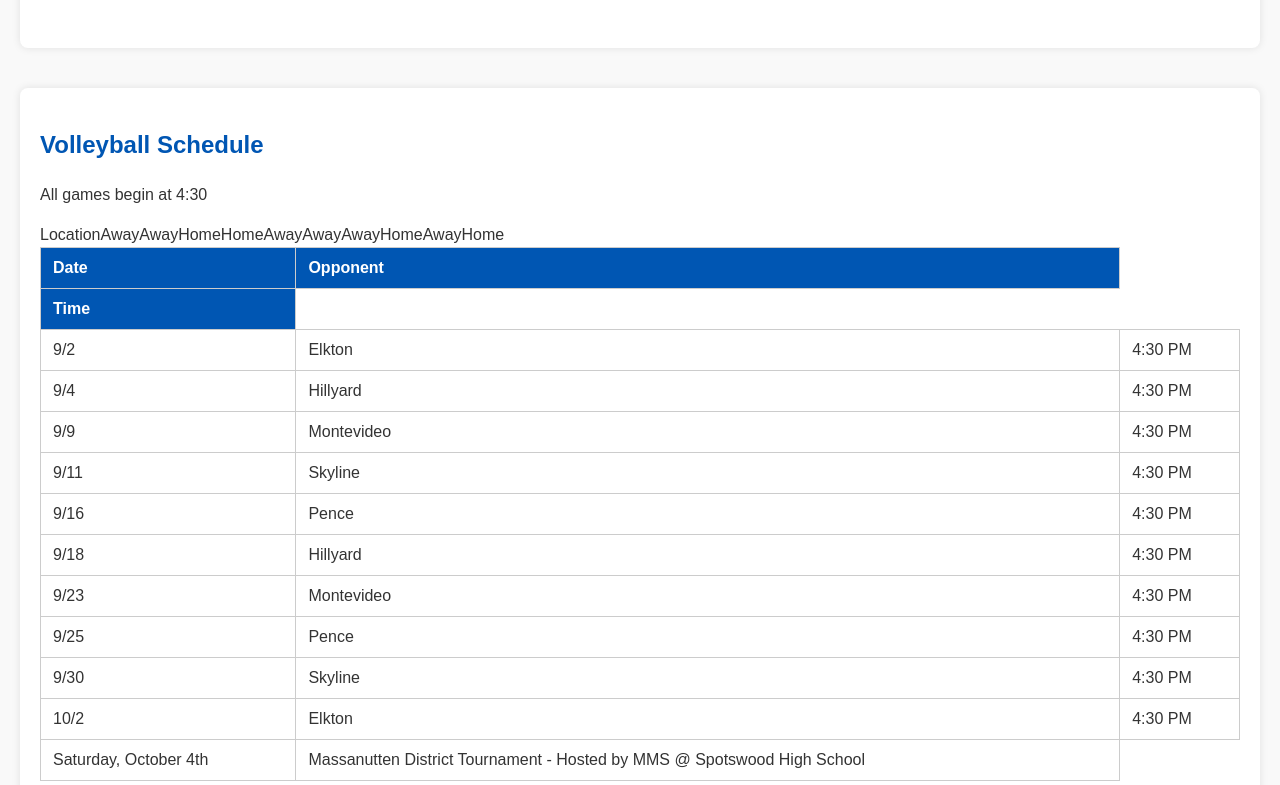
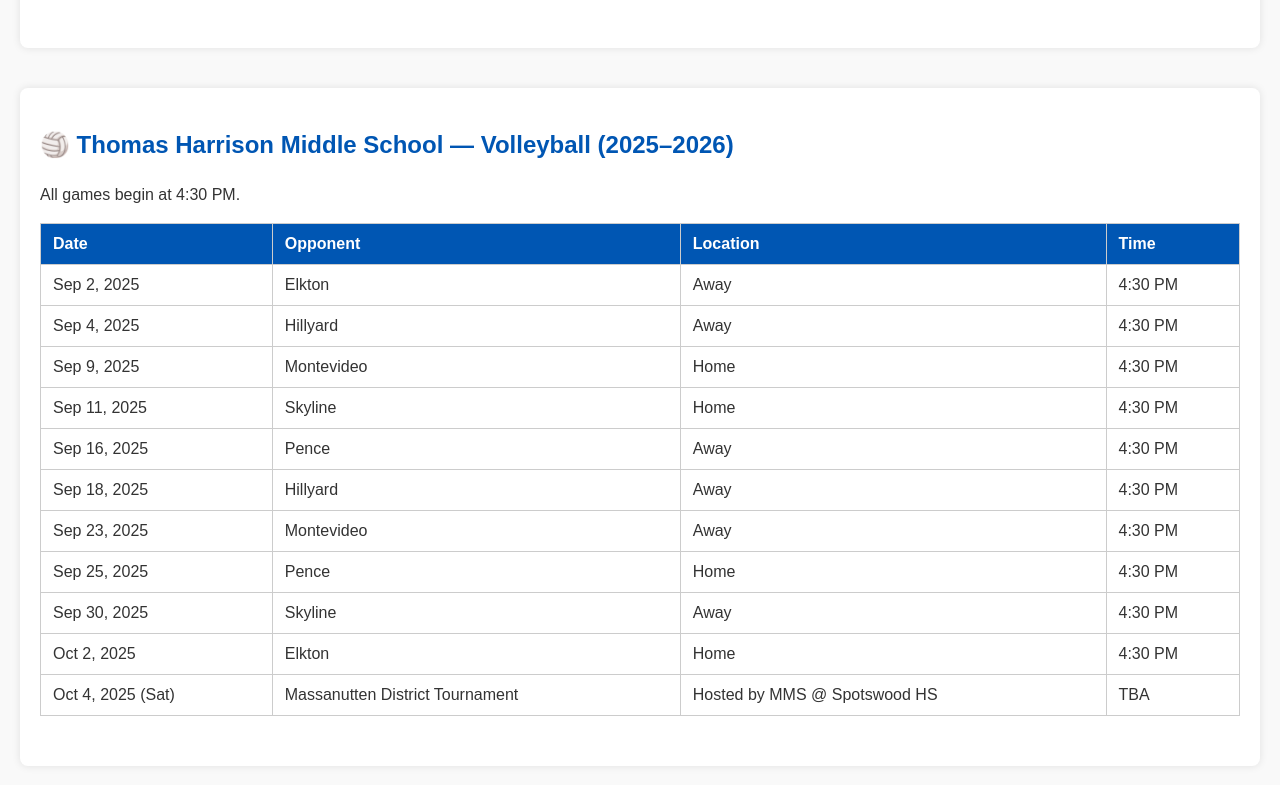
Before and after one commit to zachdavidson145/THMS-Contact-Work, a plain HTML site: page index.html in a window 1280 px wide. Shown: the part 1359-2144 px from the top of the page. Drawn offline with Linux system fonts and the light colour scheme.

Commit message:
Update index.html

```diff
--- a/index.html
+++ b/index.html
@@ -105,28 +105,31 @@
 </section>
 
    <!-- Volleyball Schedule -->
-  <section class="card">
-      <h2>Volleyball Schedule</h2>
-      <p>All games begin at 4:30</p>
+<section class="card" style="margin-top:18px">
+  <h2>🏐 Thomas Harrison Middle School — Volleyball (2025–2026)</h2>
+  <p class="lead">All games begin at 4:30 PM.</p>
+  <div class="table-wrap">
     <table>
       <thead>
-          <tr><th>Date</th><th>Opponent</th></tr>Location</th><th>Time</th></tr>
+        <tr><th>Date</th><th>Opponent</th><th>Location</th><th>Time</th></tr>
       </thead>
       <tbody>
-          <tr><td data-label="Date">9/2</td><td data-label="Opponent">Elkton</td></tddata-label="Location">Away</td><td data-label="Time">4:30 PM</td></tr>
-          <tr><td data-label="Date">9/4</td><td data-label="Opponent">Hillyard</td></trdata-label="Location">Away</td><td data-label="Time">4:30 PM</td></tr>
-          <tr><td data-label="Date">9/9</td><td data-label="Opponent">Montevideo</td></trdata-label="Location">Home</td><td data-label="Time">4:30 PM</td></tr>
-          <tr><td data-label="Date">9/11</td><td data-label="Opponent">Skyline</td></trdata-label="Location">Home</td><td data-label="Time">4:30 PM</td></tr>
-          <tr><td data-label="Date">9/16</td><td data-label="Opponent">Pence</td></trdata-label="Location">Away</td><td data-label="Time">4:30 PM</td></tr>
-          <tr><td data-label="Date">9/18</td><td data-label="Opponent">Hillyard</td></trdata-label="Location">Away</td><td data-label="Time">4:30 PM</td></tr>
-          <tr><td data-label="Date">9/23</td><td date-label="Opponent">Montevideo</td></trdata-label="Location">Away</td><td data-label="Time">4:30 PM</td></tr>
-          <tr><td data-label="Date">9/25</td><td data-label="Opponent">Pence</td></trdata-label="Location">Home</td><td data-label="Time">4:30 PM</td></tr>
-          <tr><td data-label="Date">9/30</td><td data-label="Opponent">Skyline</td></trdata-label="Location">Away</td><td data-label="Time">4:30 PM</td></tr>
-          <tr><td data-label="Date">10/2</td><td data-label="Opponent">Elkton</td></trdata-label="Location">Home</td><td data-label="Time">4:30 PM</td></tr>
-          <tr><td>Saturday, October 4th</td><td>Massanutten District Tournament - Hosted by MMS @ Spotswood High School</td></tr>
+        <tr><td data-label="Date">Sep 2, 2025</td><td data-label="Opponent">Elkton</td><td data-label="Location">Away</td><td data-label="Time">4:30 PM</td></tr>
+        <tr><td data-label="Date">Sep 4, 2025</td><td data-label="Opponent">Hillyard</td><td data-label="Location">Away</td><td data-label="Time">4:30 PM</td></tr>
+        <tr><td data-label="Date">Sep 9, 2025</td><td data-label="Opponent">Montevideo</td><td data-label="Location">Home</td><td data-label="Time">4:30 PM</td></tr>
+        <tr><td data-label="Date">Sep 11, 2025</td><td data-label="Opponent">Skyline</td><td data-label="Location">Home</td><td data-label="Time">4:30 PM</td></tr>
+        <tr><td data-label="Date">Sep 16, 2025</td><td data-label="Opponent">Pence</td><td data-label="Location">Away</td><td data-label="Time">4:30 PM</td></tr>
+        <tr><td data-label="Date">Sep 18, 2025</td><td data-label="Opponent">Hillyard</td><td data-label="Location">Away</td><td data-label="Time">4:30 PM</td></tr>
+        <tr><td data-label="Date">Sep 23, 2025</td><td data-label="Opponent">Montevideo</td><td data-label="Location">Away</td><td data-label="Time">4:30 PM</td></tr>
+        <tr><td data-label="Date">Sep 25, 2025</td><td data-label="Opponent">Pence</td><td data-label="Location">Home</td><td data-label="Time">4:30 PM</td></tr>
+        <tr><td data-label="Date">Sep 30, 2025</td><td data-label="Opponent">Skyline</td><td data-label="Location">Away</td><td data-label="Time">4:30 PM</td></tr>
+        <tr><td data-label="Date">Oct 2, 2025</td><td data-label="Opponent">Elkton</td><td data-label="Location">Home</td><td data-label="Time">4:30 PM</td></tr>
+        <tr><td data-label="Date">Oct 4, 2025 (Sat)</td><td data-label="Opponent">Massanutten District Tournament</td><td data-label="Location">Hosted by MMS @ Spotswood HS</td><td data-label="Time">TBA</td></tr>
       </tbody>
     </table>
+  </div>
 </section>
+
 
     <section>
       <h2>Basketball Schedule</h2>
```
Lines whose indentation alone changed are shown as unchanged.
